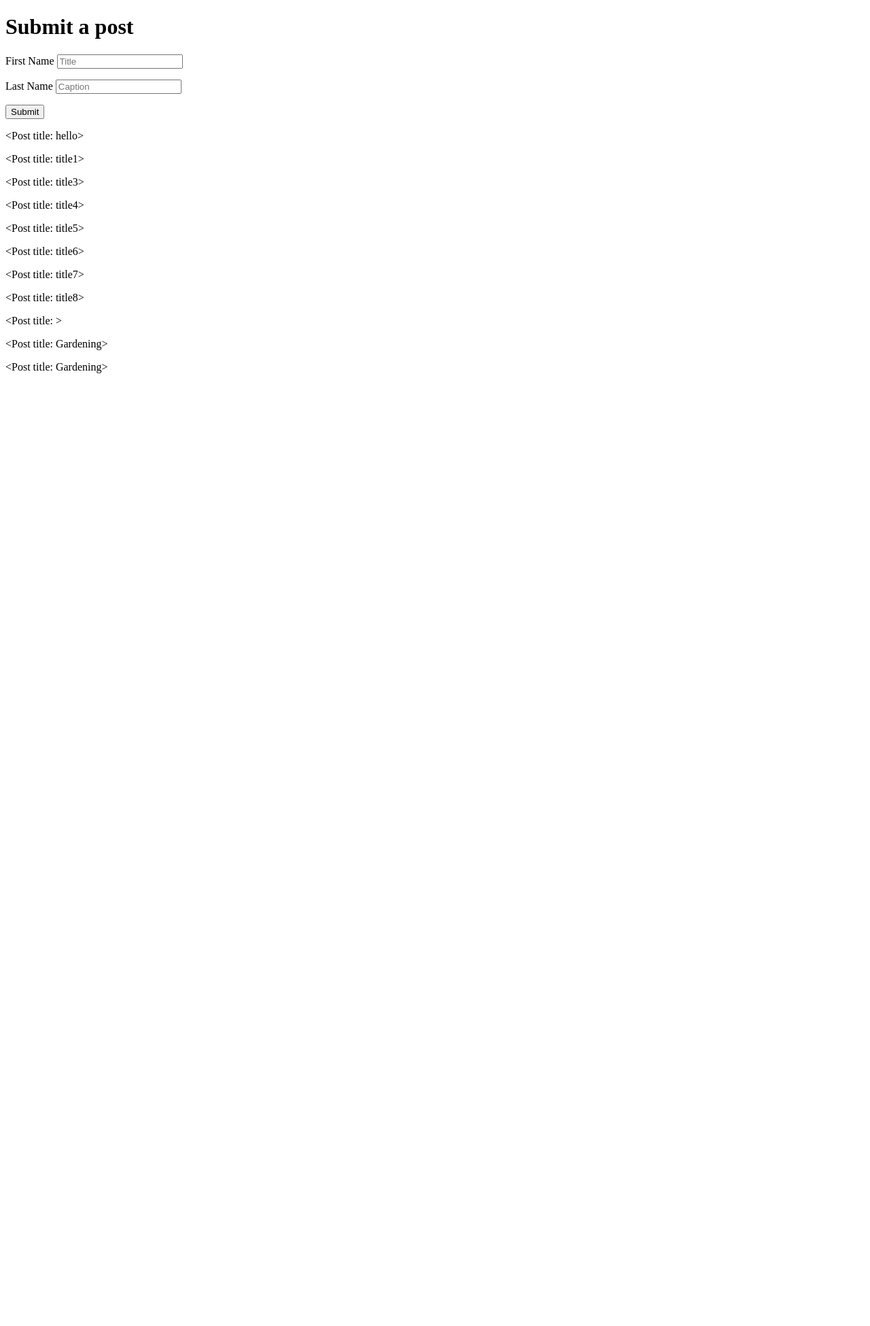
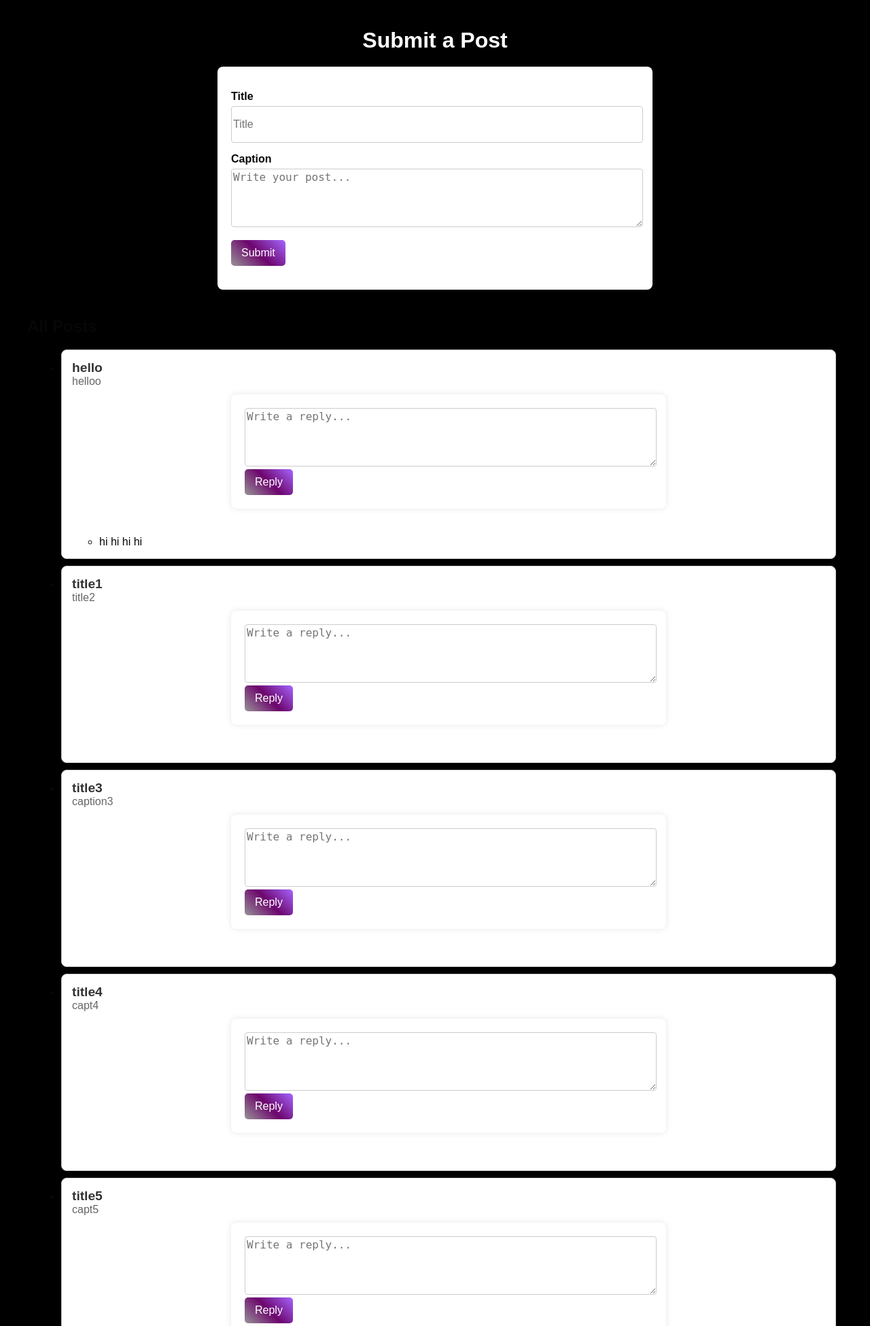
Before and after one commit to carlinnv/girlhacks, a Flask app: page /discussion in a window 1280 px wide. Shown: the top 1950 px of the page at 68% size. Before the commit the page ends 549 px from the top, so only its background shows below. Run offline with Flask 3, Linux system fonts and the light colour scheme.

Commit message:
discussion replys

```diff
--- a/main.py
+++ b/main.py
@@ -57,6 +57,18 @@ class SignUp(db.Model):
 
     def __repr__(self):
         return f'<SignUp {self.username} for Event ID: {self.event_id}>'
+
+class Reply(db.Model):
+    id = db.Column(db.Integer, primary_key=True)
+    post_id = db.Column(db.Integer, db.ForeignKey('post.id'), nullable=False)
+    content = db.Column(db.String, nullable=False)
+
+    post = db.relationship('Post', backref='replies')
+
+    def __init__(self, post_id, content):
+        self.post_id = post_id
+        self.content = content
+
 
 with app.app_context():
     db.create_all()
@@ -124,6 +136,14 @@ def submit_signup():
     # Redirect to a success page or back to events
     return redirect(url_for('events'))  # You can change this to a success page if needed
 
+@app.route('/reply/<int:post_id>', methods=['POST'])
+def reply(post_id):
+    reply_content = request.form.get('reply')
+    new_reply = Reply(post_id=post_id, content=reply_content)
+    db.session.add(new_reply)
+    db.session.commit()
+    return redirect(url_for('discussion'))
+
 @app.route("/about")
 def about():
     return "About page"
--- a/templates/discussion.html
+++ b/templates/discussion.html
@@ -1,55 +1,150 @@
-<!-- <!DOCTYPE html>
+<!DOCTYPE html>
 <html lang="en">
 <head>
     <meta charset="UTF-8">
     <title>FlaskApp</title>
+    <style>
+        body {
+            font-family: 'Arial', sans-serif;
+            background-color: #000000;
+            color: #070707;
+            margin: 0;
+            padding: 20px;
+        }
+
+        h1 {
+            text-align: center;
+            color: #ffffff;
+            margin-bottom: 20px;
+        }
+
+        form {
+            max-width: 600px;
+            margin: 0 auto 40px;
+            padding: 20px;
+            background-color: #ffffff;
+            border-radius: 8px;
+            box-shadow: 0 0 10px rgba(0, 0, 0, 0.1);
+        }
+
+        p {
+            margin: 15px 0;
+        }
+
+        label {
+            display: block;
+            margin-bottom: 5px;
+            font-weight: bold;
+        }
+
+        input[type="text"], textarea {
+            width: 100%;
+            margin-right: 5px;
+            height: 50px;
+            border: 1px solid #ccc;
+            border-radius: 4px;
+            font-size: 1rem;
+        }
+
+        textarea {
+            height: 80px; /* Adjust for replies */
+        }
+
+        button {
+            background: linear-gradient(45deg, #979496, #6d066d, #a666ff);
+            animation: disco 5s infinite;
+            color: white;
+            border: none;
+            padding: 10px 15px;
+            border-radius: 5px;
+            cursor: pointer;
+            font-size: 1rem;
+            transition: background-color 0.3s;
+        }
+
+        button:hover {
+            background: linear-gradient(45deg, #979496, #6d066d, #a666ff);
+            animation: disco 5s infinite;
+        }
+
+        .posts-container {
+            max-width: 1200px;
+            margin: 0 auto;
+        }
+
+        .post-block {
+            background-color: #ffffff;
+            border-radius: 8px;
+            box-shadow: 0 0 10px rgba(0, 0, 0, 0.1);
+            margin: 10px;
+            padding: 15px;
+            border: 1px solid #ccc;
+        }
+
+        .post-title {
+            font-size: 1.2rem;
+            color: #333;
+            font-weight: bold;
+        }
+
+        .post-caption {
+            font-size: 1rem;
+            color: #666;
+        }
+
+        .reply-section {
+            margin-top: 10px;
+        }
+    </style>
 </head>
 <body>
-    <h1>Hello World!</h1>
-    <h2>Welcome to FlaskApp!</h2>
-    <input type="button" value="Click me">
 
-    <form action = "/setcookie" method = "POST">
-        <p><h3>Enter form title</h3></p>
-        <p><input type = 'text' name = 'nm'/></p>
-        <p><input type = 'submit' value = 'Login'/></p>
-    </form>
-</body>
-</html> -->
-
-
-<!DOCTYPE html>
-
-<html lang="en"></html>
-<head>
-    <meta charset="UTF-8">
-    <title>FlaskApp</title>
-</head>
-<body>
-    <h1 style="width: 100%">Submit a post</h1>
+    <h1>Submit a Post</h1>
     <form action="/discussion" method="post">
-
         <p>
-            <label for="title">First Name</label>
-            <input type="text" name="title"
-                   placeholder="Title">
-            </input>
+            <label for="title">Title</label>
+            <input type="text" name="title" placeholder="Title" required>
         </p>
 
         <p>
-            <label for="caption">Last Name</label>
-            <input type="text" name="caption"
-                   placeholder="Caption">
-            </input>
+            <label for="caption">Caption</label>
+            <textarea name="caption" placeholder="Write your post..." required></textarea>
         </p>
 
         <p>
             <button type="submit">Submit</button>
         </p>
+    </form>
 
-        {% for post in allPosts %}
-        <p>{{post}}</p>
-        {% endfor %}
-    </form>
+    <div class="posts-container">
+        <h2>All Posts</h2>
+        {% if allPosts %}
+            <ul>
+                {% for post in allPosts %}
+                    <li class="post-block">
+                        <div class="post-title">{{ post.title }}</div>
+                        <div class="post-caption">{{ post.caption }}</div>
+
+                        <div class="reply-section">
+                            <form action="/reply/{{ post.id }}" method="post">
+                                <textarea name="reply" placeholder="Write a reply..." required></textarea>
+                                <button type="submit">Reply</button>
+                            </form>
+
+                            <!-- Display Replies -->
+                            <ul>
+                                {% for reply in post.replies %}
+                                    <li>{{ reply.content }}</li>
+                                {% endfor %}
+                            </ul>
+                        </div>
+                    </li>
+                {% endfor %}
+            </ul>
+        {% else %}
+            <p>No posts available.</p>
+        {% endif %}
+    </div>
+
 </body>
 </html>
```
Also changed, not shown: instance/project.db.
